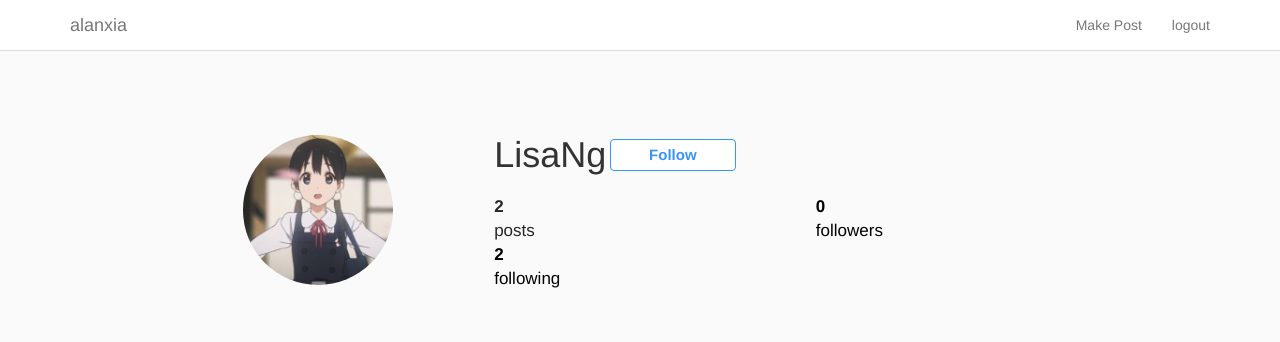
After one commit to AlanXia0118/InstaDemo, a Django app: page /user_profile/5 in a window 1280 px wide. The commit adds this page. Shown: the top 342 px of the page. Run offline with Django 3.2, Linux system fonts and the light colour scheme; a user stored in the database is signed in; data comes from the database, SQL or seed files in the repository; both versions use the stored data as it was after the commit; some libraries are stand-ins or nearby versions.

Commit message:
Make Post: bug Fixed.

```diff
--- a/Insta/models.py
+++ b/Insta/models.py
@@ -14,17 +14,17 @@ class InstaUser(AbstractUser):
         blank=True,
         )
 
-    # def get_connections(self):
-    #     connections = UserConnection.objects.filter(creator=self)
-    #     return connections
+    def get_connections(self):
+        connections = UserConnection.objects.filter(creator=self)
+        return connections
 
-    # def get_followers(self):
-    #     followers = UserConnection.objects.filter(following=self)
-    #     return followers
+    def get_followers(self):
+        followers = UserConnection.objects.filter(following=self)
+        return followers
 
-    # def is_followed_by(self, user):
-    #     followers = UserConnection.objects.filter(following=self)
-    #     return followers.filter(creator=user).exists()
+    def is_followed_by(self, user):
+        followers = UserConnection.objects.filter(following=self)
+        return followers.filter(creator=user).exists()
 
     def get_absolute_url(self):
         return reverse('profile', args=[str(self.id)])
@@ -32,20 +32,21 @@ class InstaUser(AbstractUser):
     def __str__(self):
         return self.username
 
+class UserConnection(models.Model):
+    created = models.DateTimeField(auto_now_add=True, editable=False)
+    # creator follows "following"
+    creator = models.ForeignKey(
+        InstaUser,
+        # when the object is deleted, also delete the objectes have reference to it
+        on_delete=models.CASCADE,
+        related_name="friendship_creator_set")
+    following = models.ForeignKey(
+        InstaUser,
+        on_delete=models.CASCADE,
+        related_name="friend_set")
 
-# class UserConnection(models.Model):
-#     created = models.DateTimeField(auto_now_add=True, editable=False)
-#     creator = models.ForeignKey(
-#         InstaUser,
-#         on_delete=models.CASCADE,
-#         related_name="friendship_creator_set")
-#     following = models.ForeignKey(
-#         InstaUser,
-#         on_delete=models.CASCADE,
-#         related_name="friend_set")
-
-#     def __str__(self):
-#         return self.creator.username + ' follows ' + self.following.username
+    def __str__(self):
+        return self.creator.username + ' follows ' + self.following.username
 
 class Post(models.Model):
     author = models.ForeignKey( # a foreign key indicate a Many-To-One relationship
--- a/Insta/urls.py
+++ b/Insta/urls.py
@@ -18,12 +18,14 @@ from django.urls import path, include
 from Insta.views import (PostListView, PostDetailView, PostCreateView,
                          PostUpdateView, PostDeleteView, SignUp, UserProfile,
                          IndexView)
+from Insta.views import create_post
 
 urlpatterns = [
     path('', PostListView.as_view(), name='home'),
     path('welcome', IndexView.as_view(), name='index'),
     path('post/<int:pk>', PostDetailView.as_view(), name='post'),
-    path('post/new/', PostCreateView.as_view(), name="make_post"),
+    # path('post/new/', PostCreateView.as_view(), name="make_post"),
+    path('post/new/', create_post, name="make_post"),
     path('post/edit/<int:pk>', PostUpdateView.as_view(), name='edit_post'),
     path('post/delete/<int:pk>', PostDeleteView.as_view(), name='delete_post'),
     path('user_profile/<int:pk>', UserProfile.as_view(), name='profile'),
--- a/Insta/views.py
+++ b/Insta/views.py
@@ -7,6 +7,7 @@ from django.urls import reverse, reverse_lazy
 from Insta.forms import CustomUserCreationForm
 from django.contrib.auth.mixins import LoginRequiredMixin
 from .models import InstaUser, Post, Like, Comment
+from django import forms
 
 
 """
@@ -65,3 +66,25 @@ class UserProfile(LoginRequiredMixin, DetailView):
     model = InstaUser
     template_name = "user_profile.html"
     login_url= "login"
+
+
+
+""" To fix make_post bug."""
+class CreatePostForm(forms.ModelForm):
+    class Meta:
+        model = Post
+        fields = ('title', 'image')
+
+
+from django.http import HttpResponseRedirect
+def create_post(request):
+    form = CreatePostForm(request.POST, request.FILES)
+    if form.is_valid():
+        author = request.user
+        title = form.cleaned_data.get('title')
+        image = form.cleaned_data.get('image')
+        # print(type(image))
+        if image is not None:
+            post = Post.objects.create(author=author, title=title, image=image)
+            return HttpResponseRedirect("/")
+    return render(request, '../templates/make_post.html', {'form': form})
--- a/templates/header.html
+++ b/templates/header.html
@@ -2,7 +2,7 @@
         <div class="container desktop">
             {% if request.user.is_authenticated %}
                 <div class="navbar-header">
-                    <a href="/" class="navbar-brand">Homepage</a>
+                    <a href="/" class="navbar-brand">{{request.user.username}}</a>
                 </div>
             {% else %}
                 <div class="navbar-header">
--- a/templates/signup.html
+++ b/templates/signup.html
@@ -6,14 +6,14 @@
 
 
 <!-- Using form template -->
-<h1> Sign Up </h1>
+<!-- <h1> Sign Up </h1> -->
 <form method="post" enctype="multipart/form-data">
     <!-- token for verification -->
     {% csrf_token %}
     <!-- form from django.view, call the as_p of form -->
     <!-- as_p: show each element as paragraph -->
     {{ form.as_p }}
-    <button type="submit">Sign up</button>
+    <button class="btn btn-primary" type="submit">Sign up</button>
 </form>
 
 {% endblock content %}
--- /dev/null
+++ b/templates/user_profile.html
@@ -0,0 +1,61 @@
+{% extends 'base.html' %}
+
+{% load custom_tags %}
+
+{% block content %}
+
+<div class="profile">
+
+    <div class="profile__head">
+        <div class="row">
+            <div class="col-xs-4 left">
+                {% if object.profile_pic %}
+                    <img class="picture-circle" src="http://{{ request.META.HTTP_HOST }}/{{object.profile_pic.url}}">
+                {% endif %}
+            </div>
+            <div class="col-xs-8 right">
+                <div class="name-buttons">
+                    <h1 class="username">{{ object.username }}</h1>
+                    {% if user == object %}
+                        <a class="edit-desktop" href="/">
+                            <button class="edit-profile">Edit Profile</button>
+                        </a>
+                    {% else %}
+                            <button class="btn btn-primary {% if not following %}follow-user{% else %}unfollow-user{% endif %}" id="{{ object.pk }}">
+                                Follow
+                            </button>
+                        </div>
+                    {% endif %}
+                </div>
+
+                <div>
+                    <ul class="stats">
+                        <div class="col-xs-4"><li class="stats__count"><span>{{ object.posts.count }}</span><br> posts</li></div>
+                        <div class="col-xs-4"><a href="/" style="text-decoration: none; color: black;"><li class="stats__count"><span class="follower_count" id="follower_id">{{ object.get_followers.count }}</span><br> followers</li></a></div>
+                        <div class="col-xs-4"><a href="/" style="text-decoration: none; color: black;"><li class="stats__count"><span>{{ object.get_connections.count }}</span><br> following</li></a></div>
+                    </ul>
+                </div>
+            </div>
+        </div>
+    </div>
+
+    <div class="profile__body">
+        <div class="row">
+        {% for post in object.posts.all %}
+            <div class="col-xs-4">
+                <div class="picture-square" style="background-image: url(http://{{ request.META.HTTP_HOST }}/{{ post.image.url }}); background-size: contain;">
+                    <a href="{% url 'post' post.pk %}">
+                    <div class="content">
+                        <i class="fa fa-heart" aria-hidden="true"></i> {{ post.get_like_count }}
+                        <i class="fa fa-comment" aria-hidden="true"></i> {{ post.get_comment_count }}
+                    </div>
+                    </a>
+                </div>
+            </div>
+        {% endfor %}
+        </div>
+    </div>
+
+</div>
+
+{% endblock content %}%
```
Also changed, not shown: Insta/admin.py (+16 -1 lines), templates/index.html (+22 -1 lines), templates/make_post.html (+10 -2 lines), templates/registration/login.html (+10 -2 lines), Insta/migrations/0004_userconnection.py (added), db.sqlite3, static/images/posts/Bridge.jpg (added), static/images/posts/Screen_Shot_2017-10-14_at_10.33.11_PM.jpg (added), static/images/posts/sd.jpeg (added), static/images/profiles/joeallam.jpg (added), 2 other files.
